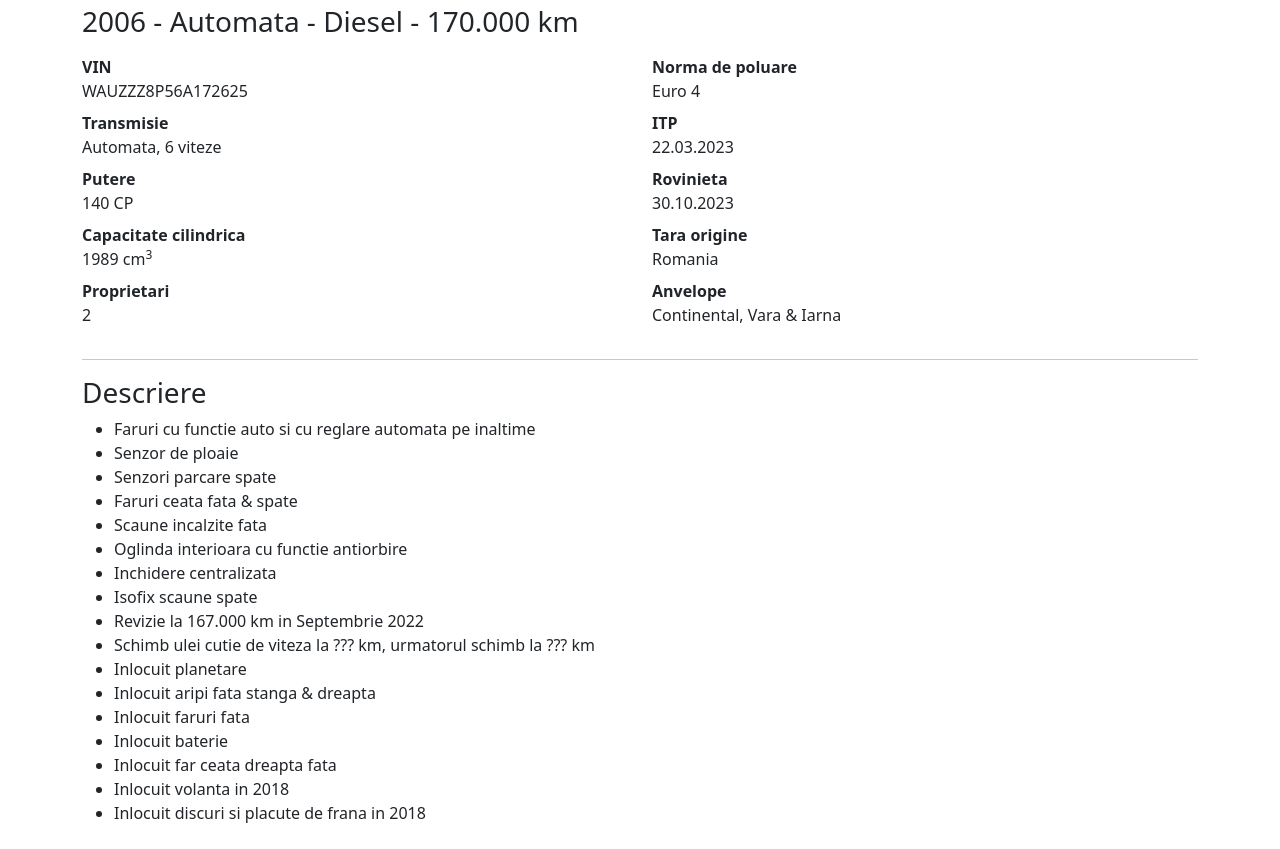
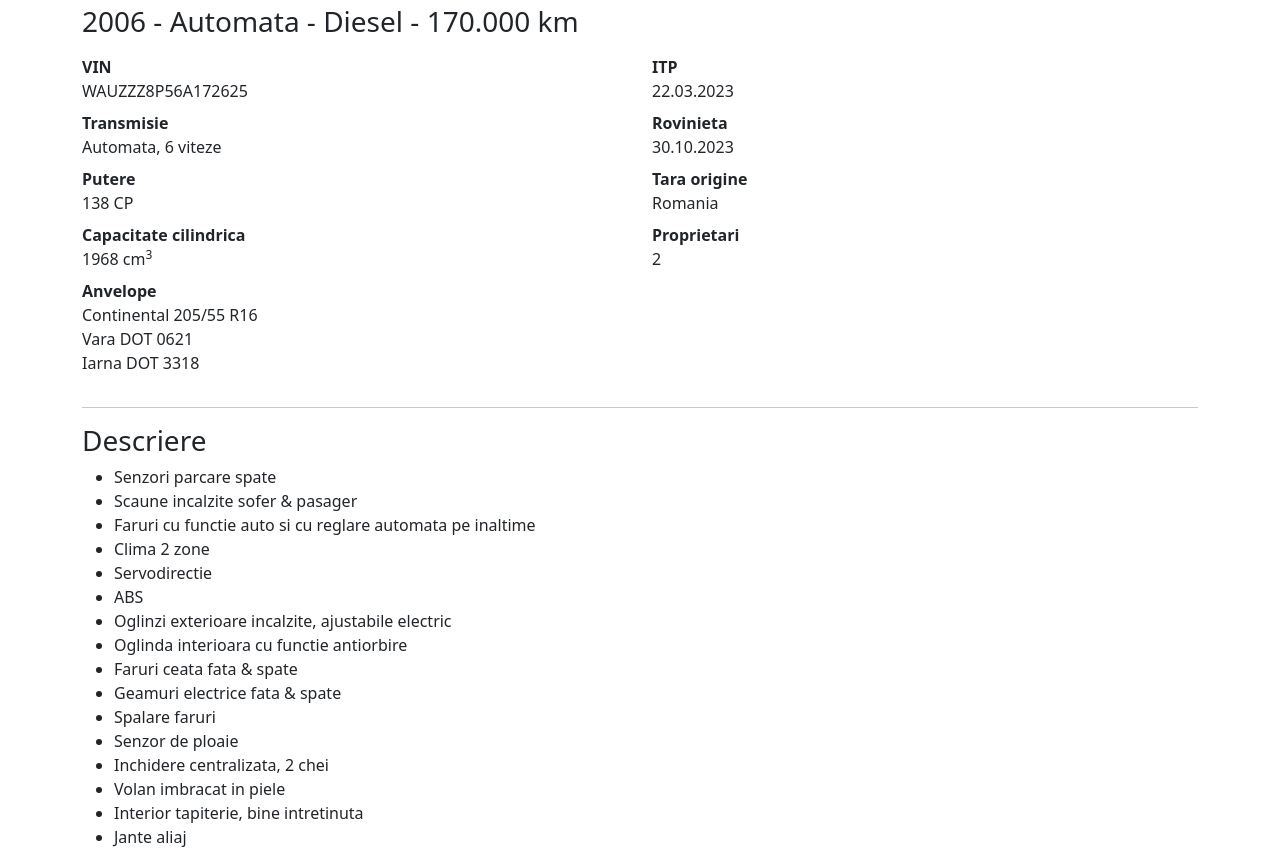
Before and after one commit to andreipetre/car, a plain HTML site: page index.html in a window 1280 px wide. Shown: the part 107-956 px from the top of the page. Drawn offline with nearby package versions, Linux system fonts and the light colour scheme.

Commit message:
Update index.html

```diff
--- a/index.html
+++ b/index.html
@@ -31,20 +31,21 @@
                   <dd>Automata, 6 viteze</dd>
 
                   <dt>Putere</dt>
-                  <dd>140 CP</dd>
+                  <dd>138 CP</dd>
 
                   <dt>Capacitate cilindrica</dt>
-                  <dd>1989 cm<sup>3</sup></dd>
+                  <dd>1968 cm<sup>3</sup></dd>
 
-                  <dt>Proprietari</dt>
-                  <dd>2</dd>
+                  <dt>Anvelope</dt>
+                  <dd>
+                    Continental 205/55 R16<br>
+                    Vara DOT 0621<br>
+                    Iarna DOT 3318
+                  </dd>
                 </dl>
             </div>
             <div class="col">
                 <dl>
-                  <dt>Norma de poluare</dt>
-                  <dd>Euro 4</dd>
-
                   <dt>ITP</dt>
                   <dd>22.03.2023</dd>
 
@@ -54,8 +55,8 @@
                   <dt>Tara origine</dt>
                   <dd>Romania</dd>
 
-                  <dt>Anvelope</dt>
-                  <dd>Continental, Vara & Iarna</dd>
+                  <dt>Proprietari</dt>
+                  <dd>2</dd>
                 </dl>
             </div>
         </div>
@@ -66,21 +67,34 @@
           <div class="col">
             <h3>Descriere</h3>
             <ul>
+              <li>Senzori parcare spate</li>
+              <li>Scaune incalzite sofer & pasager</li>
               <li>Faruri cu functie auto si cu reglare automata pe inaltime</li>
+              <li>Clima 2 zone</li>
+              <li>Servodirectie</li>
+              <li>ABS</li>
+              <li>Oglinzi exterioare incalzite, ajustabile electric</li>
+              <li>Oglinda interioara cu functie antiorbire</li>
+              <li>Faruri ceata fata & spate</li>
+              <li>Geamuri electrice fata & spate</li>
+              <li>Spalare faruri</li>
               <li>Senzor de ploaie</li>
-              <li>Senzori parcare spate</li>
-              <li>Faruri ceata fata & spate</li>
-              <li>Scaune incalzite fata</li>
-              <li>Oglinda interioara cu functie antiorbire</li>
-              <li>Inchidere centralizata</li>
+              <li>Inchidere centralizata, 2 chei</li>
+              <li>Volan imbracat in piele</li>
+              <li>Interior tapiterie, bine intretinuta</li>
+              <li>Jante aliaj</li>
+              <li>Airbag sofer & pasager</li>
               <li>Isofix scaune spate</li>
-              <li>Revizie la 167.000 km in Septembrie 2022</li>
-              <li>Schimb ulei cutie de viteza la ??? km, urmatorul schimb la ??? km</li>
-              <li>Inlocuit planetare</li>
-              <li>Inlocuit aripi fata stanga & dreapta</li>
-              <li>Inlocuit faruri fata</li>
-              <li>Inlocuit baterie</li>
-              <li>Inlocuit far ceata dreapta fata</li>
+              <hr>
+              <li>Revizie in august 2022</li>
+              <li>Istoric complet, toate reviziile facute la timp</li>
+              <li>Inlocuit aripi fata stanga & dreapta in 2022</li>
+              <li>Inlocuit far ceata dreapta fata in 2022</li>
+              <li>Schimb ulei cutie de viteza in ianuarie 2021 la 138.183 km; urmatorul schimb la 198.000 km</li>
+              <li>Inlocuit planetare stanga & dreapta in ianuarie 2021</li>
+              <li>Inlocuit set complet bucsi/brate punte spate in 2021</li>
+              <li>Inlocuit faruri fata 2021</li>
+              <li>Inlocuit baterie in 2020</li>
               <li>Inlocuit volanta in 2018</li>
               <li>Inlocuit discuri si placute de frana in 2018</li>
             </ul>
```
